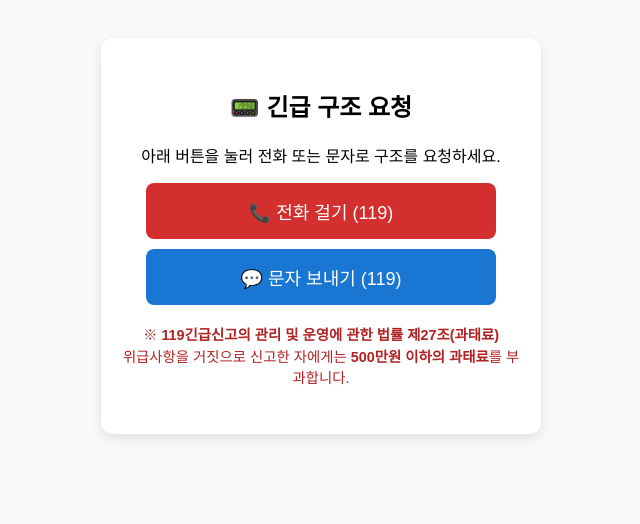
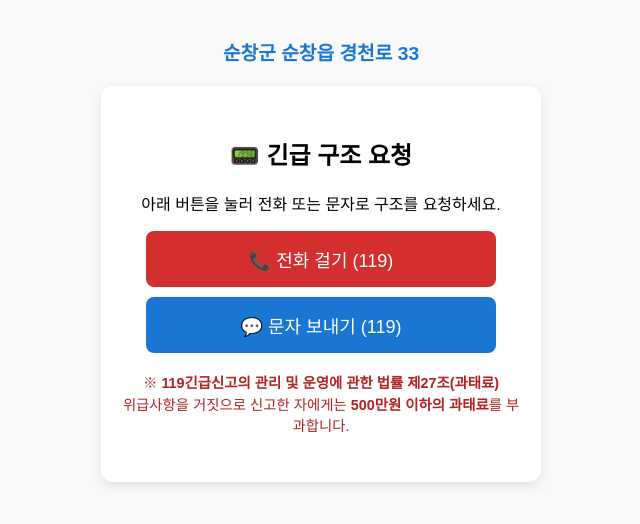
Before and after one commit to secrethana/emergency, a plain HTML site: page index.html in a window 1280 px wide. Shown: the whole page, without its empty margins (319-959 px from the left). Drawn offline with Linux system fonts and the light colour scheme.

Commit message:
Add files via upload

```diff
--- a/index.html
+++ b/index.html
@@ -10,6 +10,12 @@
       text-align: center;
       background-color: #f9f9f9;
       padding: 30px;
+    }
+    .address {
+      font-size: 1.2em;
+      font-weight: bold;
+      color: #1976d2; /* 파란색 */
+      margin-bottom: 20px;
     }
     .card {
       background-color: white;
@@ -54,13 +60,15 @@
   </style>
 </head>
 <body>
+  <div class="address">순창군 순창읍 경천로 33</div>
+
   <div class="card">
     <h2>📟 긴급 구조 요청</h2>
     <p>아래 버튼을 눌러 전화 또는 문자로 구조를 요청하세요.</p>
     <a href="tel:119" class="button call">
       📞 전화 걸기 (119)
     </a>
-    <a href="sms:119?body=[순창군 순창읍 경천로 33]입니다. 구조를 요청합니다." class="button sms">
+    <a href="sms:119?body=순창군 순창읍 경천로 33입니다. 구조요청합니다." class="button sms">
       💬 문자 보내기 (119)
     </a>
     <p class="warning">
```
